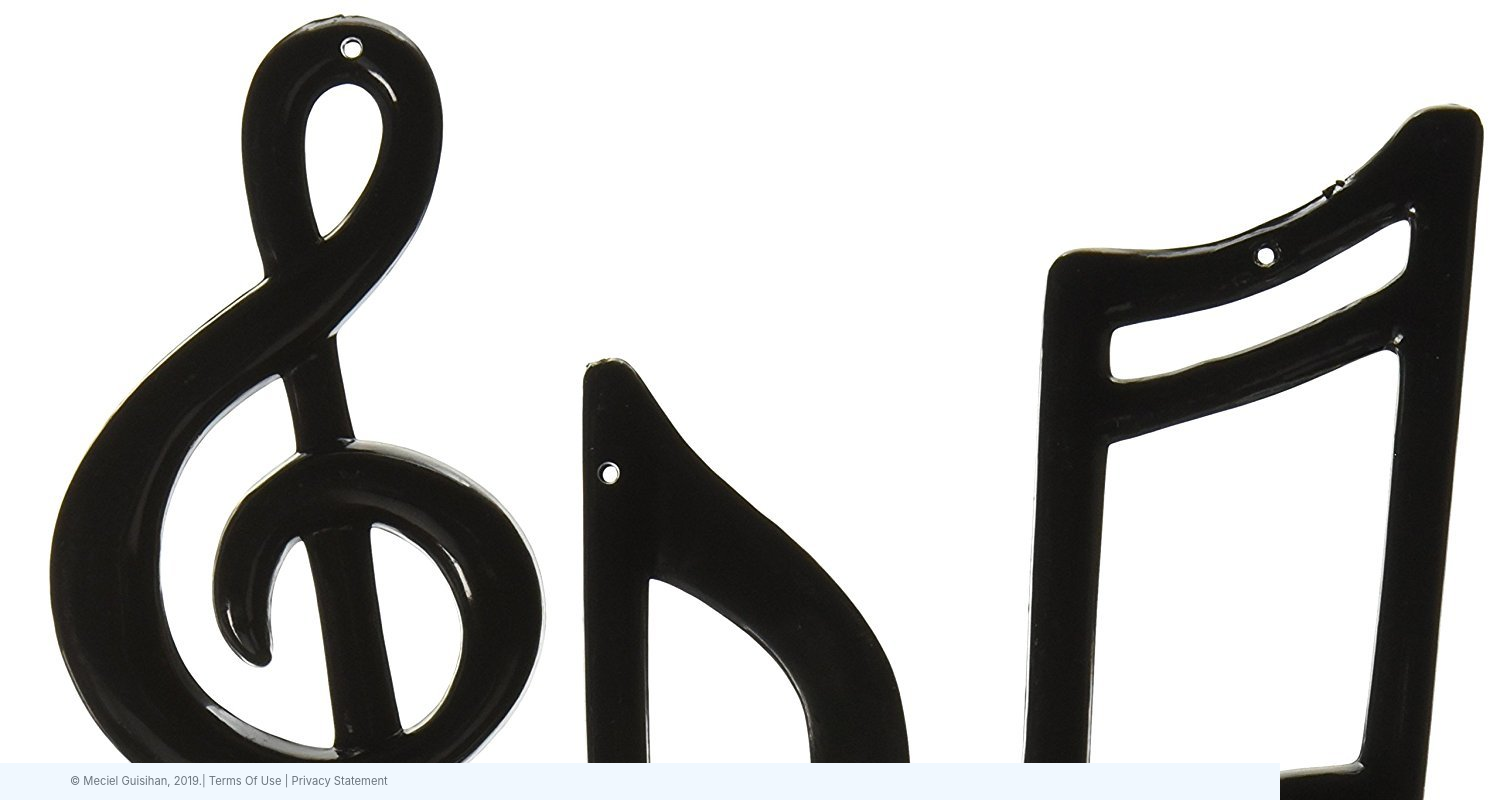
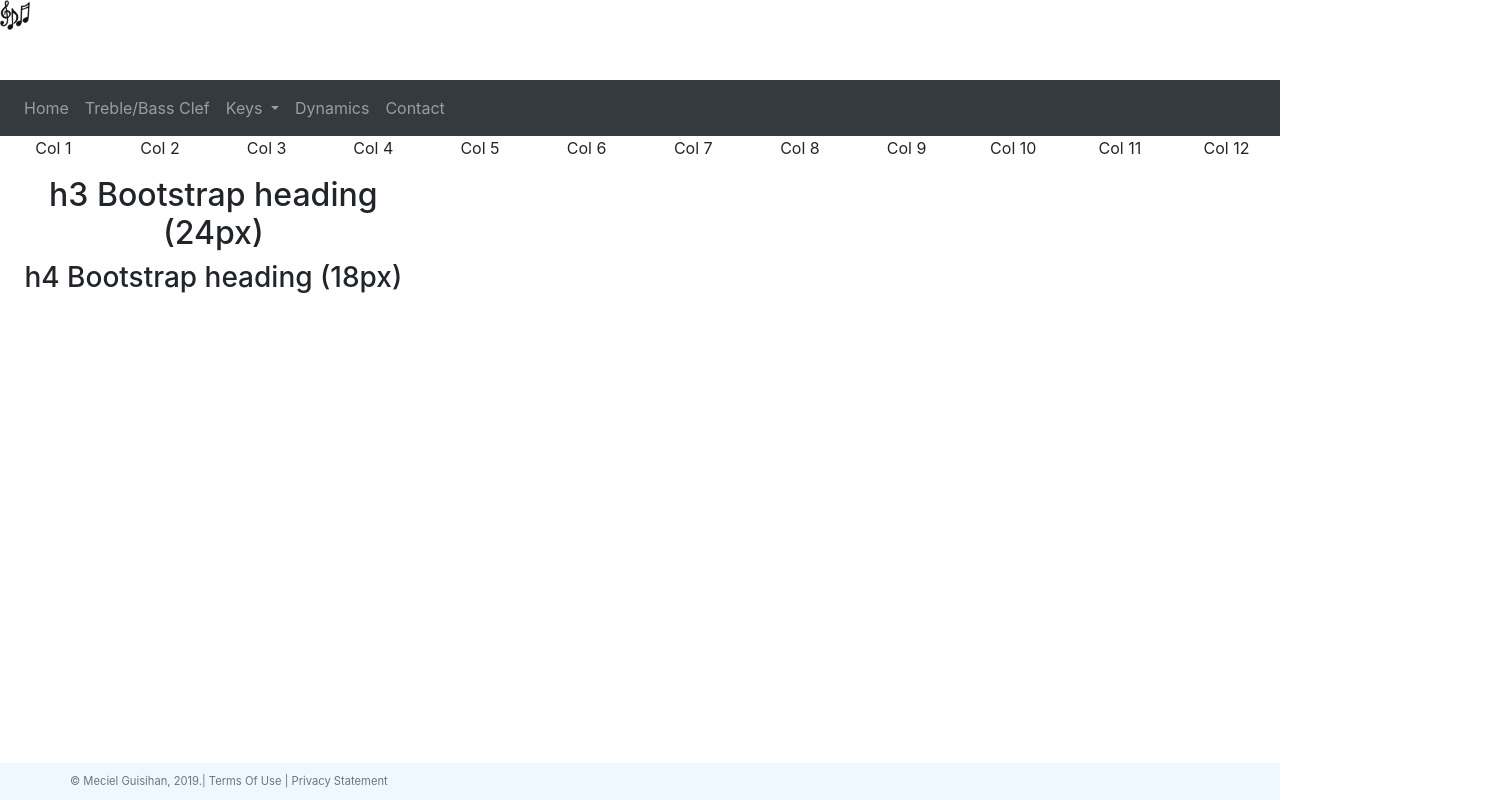
Before and after one commit to mg742/Project, a plain HTML site: page index.html in a window 1280 px wide. Shown: the top 800 px of the page, 1500 px wide, since content can reach past the window. Drawn offline with nearby package versions, Linux system fonts and the light colour scheme.

Commit message:
Update index.html

```diff
--- a/index.html
+++ b/index.html
@@ -12,7 +12,7 @@
 
 <body>
 <!-- Brand -->
-<img src="logo.jpg" alt="Logo">
+<img src="logo.jpg" alt="Logo" height="30px" width="30px">
 <div class="container-fluid text-center">
     <div class="row">
         <nav class="navbar navbar-expand-md
```
